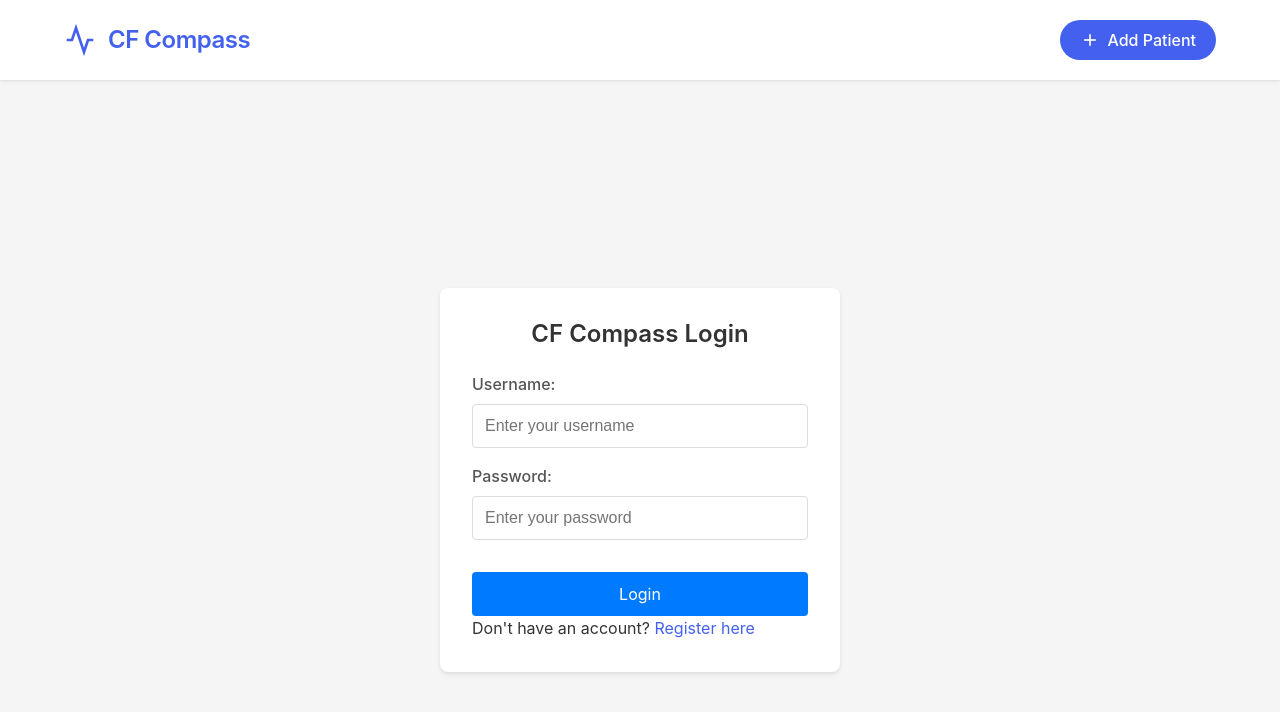
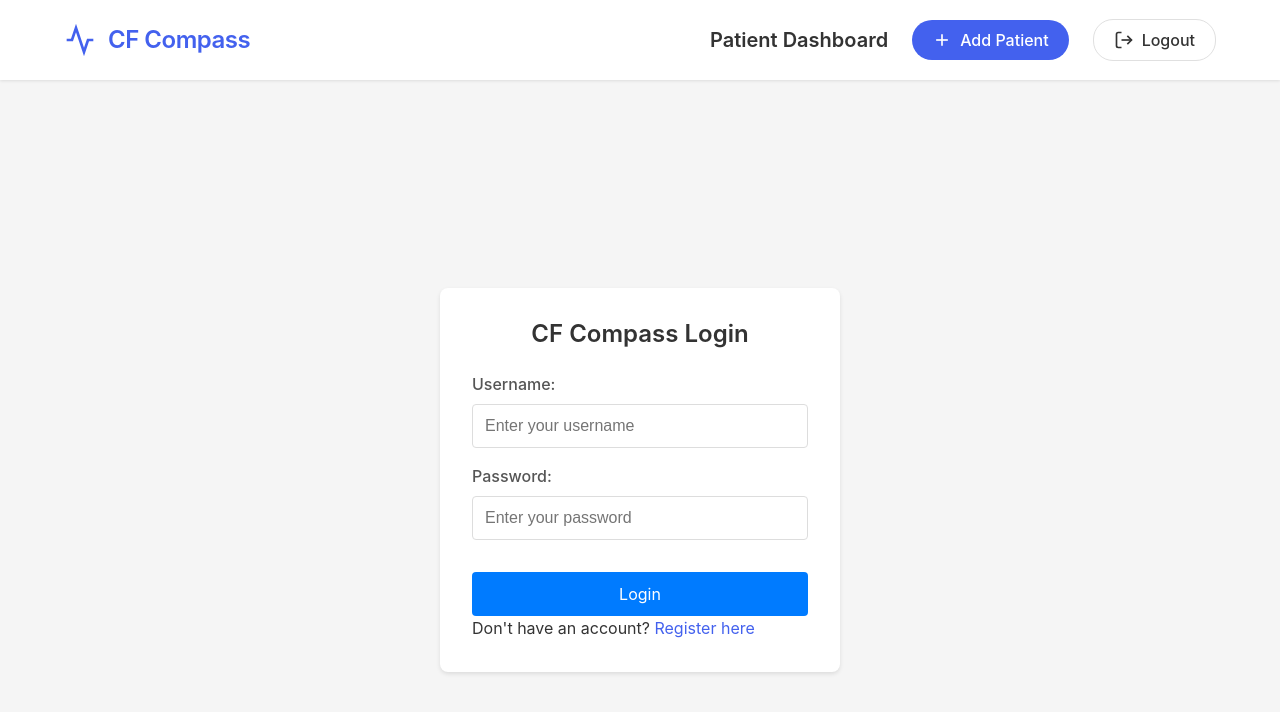
Before and after one commit to sandeep-adem-93/CF-Compass, a React (Create React App) app in the folder cf-compass v4/cf-compass-frontend/: page /login in a window 1280 px wide. Shown: the top 712 px of the page. Built offline with nearby package versions, Linux system fonts and the light colour scheme; no server answers; sample sign-in values are in the browser's storage.

Commit message:
fixing logout and welcome formatting

```diff
--- a/cf-compass v4/cf-compass-frontend/src/App.js
+++ b/cf-compass v4/cf-compass-frontend/src/App.js
@@ -12,10 +12,16 @@ import './App.css';
 function App() {
   const [isModalOpen, setIsModalOpen] = useState(false);
   const [patients, setPatients] = useState([]);
+  const [user, setUser] = useState(JSON.parse(localStorage.getItem('user')));
 
   useEffect(() => {
     fetchPatients();
   }, []);
+
+  const handleLogout = () => {
+    localStorage.removeItem('user');
+    setUser(null);
+  };
 
   const fetchPatients = async () => {
     try {
@@ -49,7 +55,11 @@ function App() {
   return (
     <Router>
       <div className="app-container">
-        <Navbar onAddPatientClick={handleAddPatientClick} />
+        <Navbar
+          onAddPatientClick={handleAddPatientClick}
+          user={user}
+          onLogout={handleLogout}
+        />
 
         <main className="app-content">
           <Routes>
--- a/cf-compass v4/cf-compass-frontend/src/components/Navbar.css
+++ b/cf-compass v4/cf-compass-frontend/src/components/Navbar.css
@@ -49,6 +49,13 @@
     gap: 24px;
   }
 
+  .dashboard-title {
+    margin: 0;
+    font-size: 20px;
+    color: var(--text-primary);
+    font-weight: 600;
+  }
+
   .nav-link {
     color: #333333;
     text-decoration: none;
@@ -58,6 +65,22 @@
 
   .nav-link:hover {
     color: #4361EE;
+  }
+
+  .user-info {
+    display: flex;
+    align-items: center;
+    gap: 8px;
+    color: var(--text-primary);
+  }
+
+  .user-info span {
+    font-weight: 500;
+  }
+
+  .user-role {
+    color: var(--text-secondary);
+    font-size: 14px;
   }
 
   .add-patient-btn {
@@ -84,8 +107,33 @@
     background-color: #3A56D4;
   }
 
+  .logout-btn {
+    display: flex;
+    align-items: center;
+    gap: 8px;
+    background-color: transparent;
+    border: 1px solid var(--border-color);
+    border-radius: 20px;
+    color: var(--text-primary);
+    padding: 10px 20px;
+    font-weight: 500;
+    font-size: 16px;
+    cursor: pointer;
+    transition: all 0.15s ease;
+  }
+
+  .logout-btn:hover {
+    background-color: var(--bg-light);
+    border-color: var(--text-secondary);
+  }
+
+  .logout-btn svg {
+    width: 20px;
+    height: 20px;
+  }
+
   /* Responsive adjustments */
-  @media (max-width: 600px) {
+  @media (max-width: 768px) {
     .navbar-container {
       padding: 0 16px;
     }
@@ -94,7 +142,12 @@
       font-size: 20px;
     }
 
-    .add-patient-btn {
+    .dashboard-title {
+      display: none;
+    }
+
+    .add-patient-btn,
+    .logout-btn {
       padding: 8px 16px;
       font-size: 14px;
     }
--- a/cf-compass v4/cf-compass-frontend/src/components/Navbar.js
+++ b/cf-compass v4/cf-compass-frontend/src/components/Navbar.js
@@ -2,7 +2,7 @@ import React from 'react';
 import { Link } from 'react-router-dom';
 import './Navbar.css';
 
-function Navbar({ onAddPatientClick }) {
+function Navbar({ onAddPatientClick, user, onLogout }) {
   return (
     <nav className="navbar">
       <div className="navbar-container">
@@ -16,7 +16,9 @@ function Navbar({ onAddPatientClick }) {
         </Link>
 
         <div className="navbar-right">
-          {/* <Link to="/" className="nav-link">Dashboard</Link> */}
+          {user && (
+            <>
+              <h1 className="dashboard-title">Patient Dashboard</h1>
               <button className="add-patient-btn" onClick={onAddPatientClick}>
                 <svg width="16" height="16" viewBox="0 0 24 24" fill="none" stroke="currentColor" strokeWidth="2">
                   <line x1="12" y1="5" x2="12" y2="19"></line>
@@ -24,6 +26,16 @@ function Navbar({ onAddPatientClick }) {
                 </svg>
                 Add Patient
               </button>
+              <button className="logout-btn" onClick={onLogout}>
+                <svg width="16" height="16" viewBox="0 0 24 24" fill="none" stroke="currentColor" strokeWidth="2">
+                  <path d="M9 21H5a2 2 0 0 1-2-2V5a2 2 0 0 1 2-2h4"></path>
+                  <polyline points="16 17 21 12 16 7"></polyline>
+                  <line x1="21" y1="12" x2="9" y2="12"></line>
+                </svg>
+                Logout
+              </button>
+            </>
+          )}
         </div>
       </div>
     </nav>
--- a/cf-compass v4/cf-compass-frontend/src/pages/Dashboard.css
+++ b/cf-compass v4/cf-compass-frontend/src/pages/Dashboard.css
@@ -35,7 +35,7 @@
 
   .stats-container {
     display: grid;
-    grid-template-columns: 1fr 1fr;
+    grid-template-columns: 1fr;
     gap: var(--spacing-lg);
     margin-bottom: var(--spacing-xl);
   }
@@ -67,7 +67,7 @@
     box-shadow: var(--shadow-sm);
     padding: var(--spacing-lg);
     transition: transform 0.2s ease, box-shadow 0.2s ease;
-    grid-column: 1;
+    width: 100%;
   }
 
   .stat-card1:hover {
@@ -91,7 +91,7 @@
 
   .main-content {
     display: grid;
-    grid-template-columns: 1fr 1fr;
+    grid-template-columns: 2fr 1fr;
     gap: var(--spacing-xl);
   }
 
--- a/cf-compass v4/cf-compass-frontend/src/pages/Dashboard.js
+++ b/cf-compass v4/cf-compass-frontend/src/pages/Dashboard.js
@@ -175,20 +175,11 @@ function Dashboard() {
   return (
     <div className="dashboard-container">
       <header className="dashboard-header">
-        <h1>Patient Dashboard</h1>
-        {user && (
-          <div className="user-info">
-            <span>Welcome, {user.username}</span>
-            <span className="user-role">({user.role})</span>
-            <button onClick={handleLogout} className="logout-button">
-              Logout
-            </button>
-          </div>
-        )}
+        <h1>Welcome, {user.username}</h1>
       </header>
 
       <div className="stats-container">
-        <div className="stat-card">
+        <div className="stat-card1">
           <h3>Total Patients</h3>
           <div className="stat-value">{patients.length}</div>
         </div>
```
Lines whose indentation alone changed are shown as unchanged.
